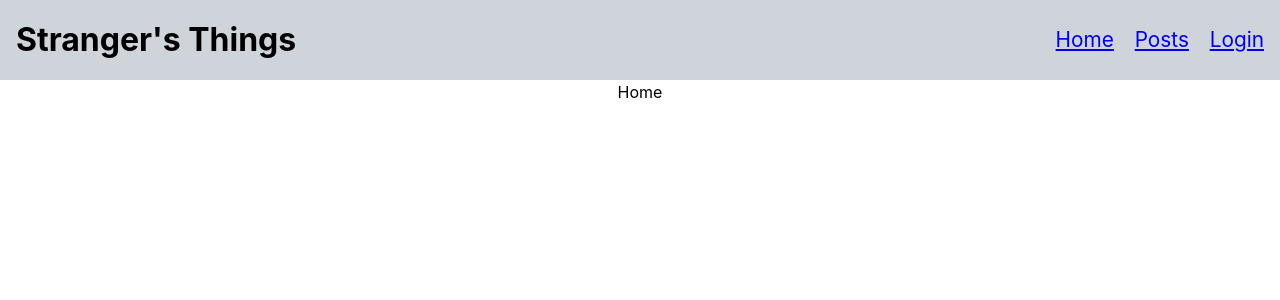
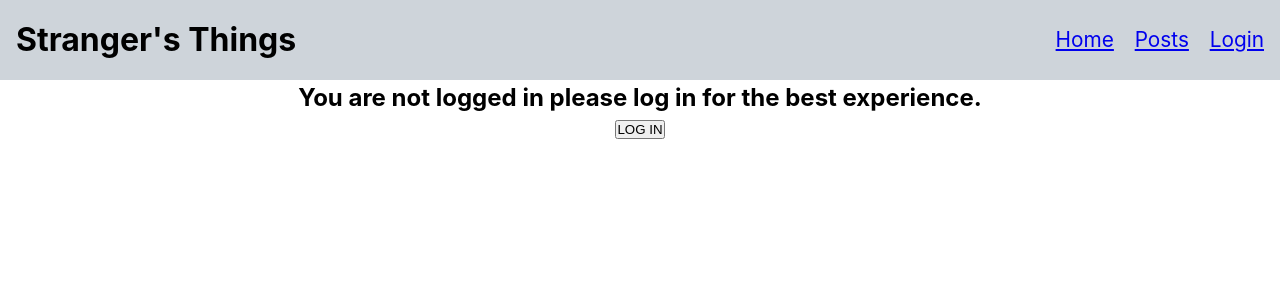
Before and after one commit to Stranger-s-Things/strangers-things, a React (Vite) app: page / in a window 1280 px wide. Shown: the top 300 px of the page. Built offline with nearby package versions, Linux system fonts and the light colour scheme; no server answers; the HTML template or start-up script is replaced by a standard one.

Commit message:
Getting the home page to display a message if the user is not currently logged in and it should work dynamically if the user is logged in

```diff
--- a/src/components/Home.jsx
+++ b/src/components/Home.jsx
@@ -1,7 +1,21 @@
-export default function Home() {
+import { useNavigate, Link } from "react-router-dom";
+
+export default function Home({ activeUser }) {
+  const navigate = useNavigate();
   return (
     <div>
-      <p>Home</p>
+      {activeUser ? (
+        <h2>Logged in as {activeUser}</h2>
+      ) : (
+        <h2>You are not logged in please log in for the best experience.</h2>
+      )}
+      <button
+        onClick={() => {
+          activeUser ? navigate("/profile") : navigate("/account/login");
+        }}
+      >
+        {activeUser ? "VIEW PROFILE" : "LOG IN"}
+      </button>
     </div>
   );
 }
```
